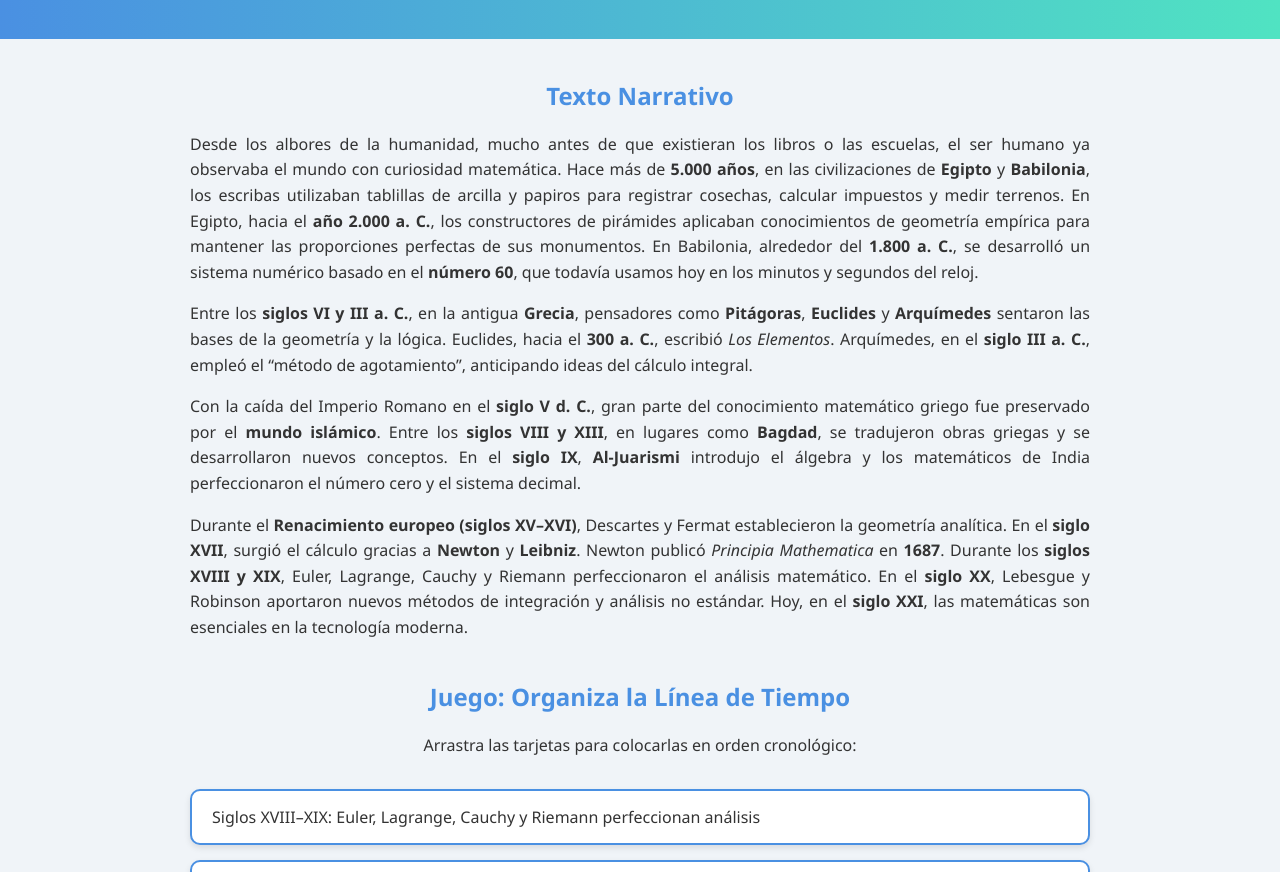
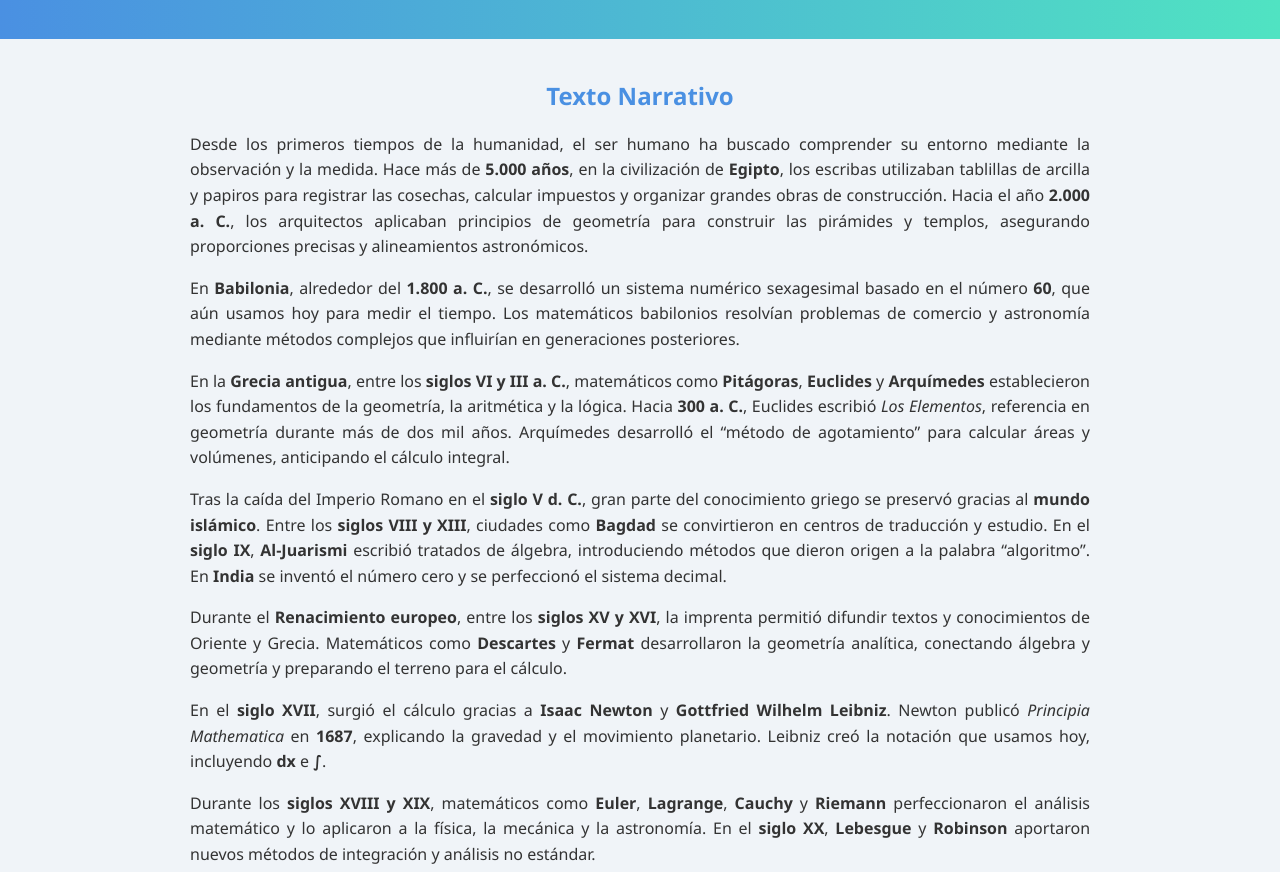
Before and after one commit to Dylantir/Historia-calculo, a plain HTML site: page index.html in a window 1280 px wide. Shown: the part 87-959 px from the top of the page. Drawn offline with Linux system fonts and the light colour scheme.

Commit message:
Update index.html

```diff
--- a/index.html
+++ b/index.html
@@ -101,13 +101,21 @@
   <!-- ===== Texto narrativo ===== -->
   <section id="texto">
     <h2>Texto Narrativo</h2>
-    <p>Desde los albores de la humanidad, mucho antes de que existieran los libros o las escuelas, el ser humano ya observaba el mundo con curiosidad matemática. Hace más de <strong>5.000 años</strong>, en las civilizaciones de <strong>Egipto</strong> y <strong>Babilonia</strong>, los escribas utilizaban tablillas de arcilla y papiros para registrar cosechas, calcular impuestos y medir terrenos. En Egipto, hacia el <strong>año 2.000 a. C.</strong>, los constructores de pirámides aplicaban conocimientos de geometría empírica para mantener las proporciones perfectas de sus monumentos. En Babilonia, alrededor del <strong>1.800 a. C.</strong>, se desarrolló un sistema numérico basado en el <strong>número 60</strong>, que todavía usamos hoy en los minutos y segundos del reloj.</p>
+    <p>Desde los primeros tiempos de la humanidad, el ser humano ha buscado comprender su entorno mediante la observación y la medida. Hace más de <strong>5.000 años</strong>, en la civilización de <strong>Egipto</strong>, los escribas utilizaban tablillas de arcilla y papiros para registrar las cosechas, calcular impuestos y organizar grandes obras de construcción. Hacia el año <strong>2.000 a. C.</strong>, los arquitectos aplicaban principios de geometría para construir las pirámides y templos, asegurando proporciones precisas y alineamientos astronómicos.</p>
 
-    <p>Entre los <strong>siglos VI y III a. C.</strong>, en la antigua <strong>Grecia</strong>, pensadores como <strong>Pitágoras</strong>, <strong>Euclides</strong> y <strong>Arquímedes</strong> sentaron las bases de la geometría y la lógica. Euclides, hacia el <strong>300 a. C.</strong>, escribió <em>Los Elementos</em>. Arquímedes, en el <strong>siglo III a. C.</strong>, empleó el “método de agotamiento”, anticipando ideas del cálculo integral.</p>
+    <p>En <strong>Babilonia</strong>, alrededor del <strong>1.800 a. C.</strong>, se desarrolló un sistema numérico sexagesimal basado en el número <strong>60</strong>, que aún usamos hoy para medir el tiempo. Los matemáticos babilonios resolvían problemas de comercio y astronomía mediante métodos complejos que influirían en generaciones posteriores.</p>
 
-    <p>Con la caída del Imperio Romano en el <strong>siglo V d. C.</strong>, gran parte del conocimiento matemático griego fue preservado por el <strong>mundo islámico</strong>. Entre los <strong>siglos VIII y XIII</strong>, en lugares como <strong>Bagdad</strong>, se tradujeron obras griegas y se desarrollaron nuevos conceptos. En el <strong>siglo IX</strong>, <strong>Al-Juarismi</strong> introdujo el álgebra y los matemáticos de India perfeccionaron el número cero y el sistema decimal.</p>
+    <p>En la <strong>Grecia antigua</strong>, entre los <strong>siglos VI y III a. C.</strong>, matemáticos como <strong>Pitágoras</strong>, <strong>Euclides</strong> y <strong>Arquímedes</strong> establecieron los fundamentos de la geometría, la aritmética y la lógica. Hacia <strong>300 a. C.</strong>, Euclides escribió <em>Los Elementos</em>, referencia en geometría durante más de dos mil años. Arquímedes desarrolló el “método de agotamiento” para calcular áreas y volúmenes, anticipando el cálculo integral.</p>
 
-    <p>Durante el <strong>Renacimiento europeo (siglos XV–XVI)</strong>, Descartes y Fermat establecieron la geometría analítica. En el <strong>siglo XVII</strong>, surgió el cálculo gracias a <strong>Newton</strong> y <strong>Leibniz</strong>. Newton publicó <em>Principia Mathematica</em> en <strong>1687</strong>. Durante los <strong>siglos XVIII y XIX</strong>, Euler, Lagrange, Cauchy y Riemann perfeccionaron el análisis matemático. En el <strong>siglo XX</strong>, Lebesgue y Robinson aportaron nuevos métodos de integración y análisis no estándar. Hoy, en el <strong>siglo XXI</strong>, las matemáticas son esenciales en la tecnología moderna.</p>
+    <p>Tras la caída del Imperio Romano en el <strong>siglo V d. C.</strong>, gran parte del conocimiento griego se preservó gracias al <strong>mundo islámico</strong>. Entre los <strong>siglos VIII y XIII</strong>, ciudades como <strong>Bagdad</strong> se convirtieron en centros de traducción y estudio. En el <strong>siglo IX</strong>, <strong>Al-Juarismi</strong> escribió tratados de álgebra, introduciendo métodos que dieron origen a la palabra “algoritmo”. En <strong>India</strong> se inventó el número cero y se perfeccionó el sistema decimal.</p>
+
+    <p>Durante el <strong>Renacimiento europeo</strong>, entre los <strong>siglos XV y XVI</strong>, la imprenta permitió difundir textos y conocimientos de Oriente y Grecia. Matemáticos como <strong>Descartes</strong> y <strong>Fermat</strong> desarrollaron la geometría analítica, conectando álgebra y geometría y preparando el terreno para el cálculo.</p>
+
+    <p>En el <strong>siglo XVII</strong>, surgió el cálculo gracias a <strong>Isaac Newton</strong> y <strong>Gottfried Wilhelm Leibniz</strong>. Newton publicó <em>Principia Mathematica</em> en <strong>1687</strong>, explicando la gravedad y el movimiento planetario. Leibniz creó la notación que usamos hoy, incluyendo <strong>dx</strong> e <strong>∫</strong>.</p>
+
+    <p>Durante los <strong>siglos XVIII y XIX</strong>, matemáticos como <strong>Euler</strong>, <strong>Lagrange</strong>, <strong>Cauchy</strong> y <strong>Riemann</strong> perfeccionaron el análisis matemático y lo aplicaron a la física, la mecánica y la astronomía. En el <strong>siglo XX</strong>, <strong>Lebesgue</strong> y <strong>Robinson</strong> aportaron nuevos métodos de integración y análisis no estándar.</p>
+
+    <p>Hoy, en el <strong>siglo XXI</strong>, las matemáticas y el cálculo son esenciales para la tecnología moderna, desde la inteligencia artificial hasta la ingeniería espacial. Lo que comenzó con simples marcas en piedra se ha convertido en el lenguaje universal que permite comprender el cosmos.</p>
   </section>
 
   <!-- ===== Línea de tiempo vertical ===== -->
@@ -148,7 +156,7 @@ const resultado = document.getElementById('resultado');
 // ===== Desordenar elementos al cargar =====
 function shuffleList() {
   for (let i = lista.children.length; i >= 0; i--) {
-    lista.appendChild(lista.children[Math.random() * i | 0]);
+    lista.appendChild(lista.children[Math.floor(Math.random() * i)]);
   }
 }
 shuffleList();
```
